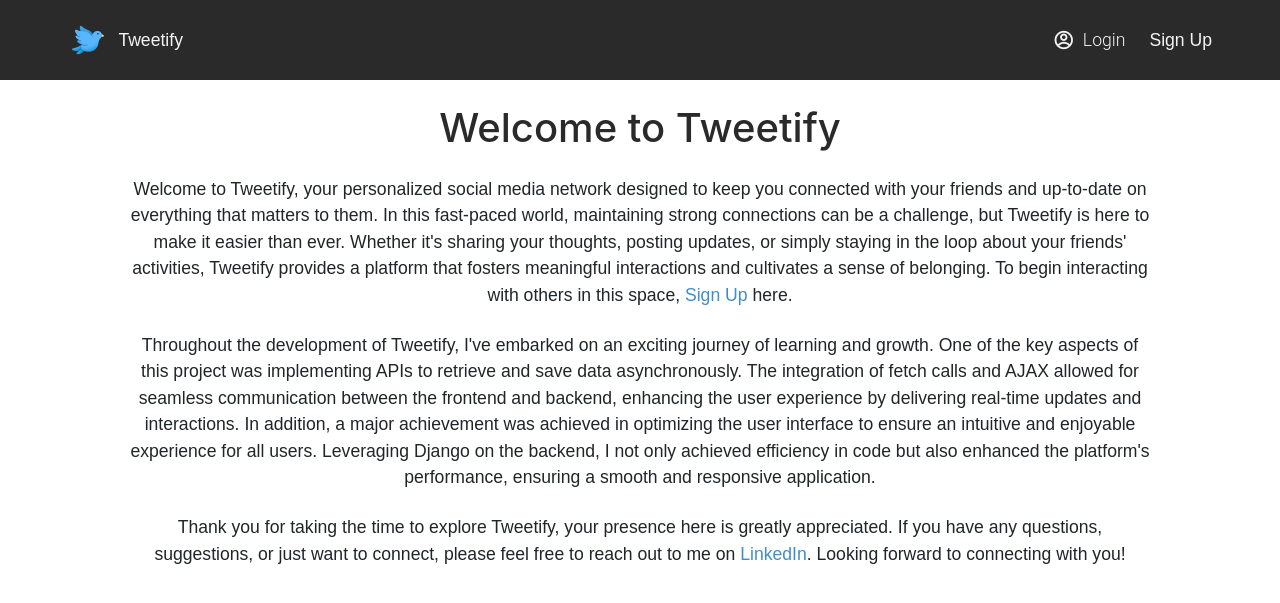
After one commit to ronaakk/Social-Media-Network, a Django app: page /about in a window 1280 px wide. The commit adds this page. Shown: the top 603 px of the page. Run offline with Django 3.2, Linux system fonts and the light colour scheme; some libraries are stand-ins or nearby versions.

Commit message:
Project complete

```diff
--- /dev/null
+++ b/network/static/network/css/about-page.css
@@ -0,0 +1,35 @@
+@import './styles.css';
+
+p, a {
+    font-family: 'Poppins', sans-serif;
+    text-align: center;
+    font-size: 1.1rem;
+}
+
+.welcome-header {
+    color: var(--bg-color);
+}
+
+.page-layout {
+    display: flex;
+    flex-direction: column;
+    justify-content: space-between;
+    align-items: center;
+    max-width: 80%;
+    margin: 2rem auto;
+    gap: 1.5rem;
+}
+
+.welcome-section {
+    margin-bottom: 1.5rem;
+}
+
+.linkedin-link {
+    color: var(--main-color);
+    transition: all 0.2s ease;
+}
+
+.linkedin-link:hover {
+    text-decoration: none !important;
+    color: var(--main-color-focus);
+}
--- a/network/static/network/css/comments.css
+++ b/network/static/network/css/comments.css
@@ -121,7 +121,6 @@
 .delete-button {
     font-size: 1.7rem;
     transition: all 0.3s ease;
-    margin-left: 19rem;
 }
 
 .delete-button:hover {
--- a/network/static/network/js/edit-post.js
+++ b/network/static/network/js/edit-post.js
@@ -184,7 +184,7 @@ function savePost(tweetId) {
     // Get the edited tweet content
     const newTweetContent = newTweetInput.value;
 
-    const newImage = tweetImageFileInput.files.length > 0
+    const newImage = tweetImageFileInput && tweetImageFileInput.files.length > 0
         ? tweetImageFileInput.files[tweetImageFileInput.files.length - 1]
         : '';
 
--- a/network/static/network/js/posts.js
+++ b/network/static/network/js/posts.js
@@ -245,7 +245,7 @@ function deletePreview(previewContainer) {
 }
 
 // Function to add posts to page (and sort them by date added)
-function addPostToPage(tweet, tweetImageFile = "", username, date_posted, likesCount, commentsCount, profilePic, loggedInUser, tweetId, hasLiked = "") {
+function addPostToPage(tweet, tweetImageFile = "", username, date_posted, likesCount, commentsCount, profilePic, loggedInUser = "", tweetId, hasLiked = "") {
     const feed = document.querySelector(".posts");
     const postTemplate = document.querySelector(".post");
 
@@ -307,6 +307,7 @@ function addPostToPage(tweet, tweetImageFile = "", username, date_posted, likesC
 
     // Checking to see if authenticated user is creator of tweet
     const editSection = tweetDetails.querySelector(".edit-section");
+    if (loggedInUser) {
       if (loggedInUser !== username) {
         editSection.style.display = "none";
       } else {
@@ -316,6 +317,7 @@ function addPostToPage(tweet, tweetImageFile = "", username, date_posted, likesC
         editButton.addEventListener('click', () => {
           editPost(tweetId);
         });
+      }
     }
 
     // Load the correct url for user profile
--- /dev/null
+++ b/network/templates/network/about.html
@@ -0,0 +1,25 @@
+{% extends 'network/layout.html' %}
+{% load static %}
+
+{% block extra_head %}
+    <link href="{% static 'network/css/about-page.css' %}" rel="stylesheet">
+    <title>{% block title %}About{% endblock %}</title>
+    <link rel="stylesheet" href="https://fonts.googleapis.com/css2?family=Material+Symbols+Outlined:opsz,wght,FILL,GRAD@20..48,100..700,0..1,-50..200" />
+{% endblock extra_head %}
+
+{% block body %}
+    <div class="page-layout">
+        <h1 class="welcome-header">Welcome to Tweetify</h1>
+        <main>
+            <section class="welcome-section">
+                <p>Welcome to Tweetify, your personalized social media network designed to keep you connected with your friends and up-to-date on everything that matters to them. In this fast-paced world, maintaining strong connections can be a challenge, but Tweetify is here to make it easier than ever. Whether it's sharing your thoughts, posting updates, or simply staying in the loop about your friends' activities, Tweetify provides a platform that fosters meaningful interactions and cultivates a sense of belonging. To begin interacting with others in this space, <a class='linkedin-link' href="{% url 'register' %}">Sign Up</a> here.
+            </section>
+            <section class="learnings-section">
+                <p>Throughout the development of Tweetify, I've embarked on an exciting journey of learning and growth. One of the key aspects of this project was implementing APIs to retrieve and save data asynchronously. The integration of fetch calls and AJAX allowed for seamless communication between the frontend and backend, enhancing the user experience by delivering real-time updates and interactions. In addition, a major achievement was achieved in optimizing the user interface to ensure an intuitive and enjoyable experience for all users. Leveraging Django on the backend, I not only achieved efficiency in code but also enhanced the platform's performance, ensuring a smooth and responsive application.</p>
+            </section>
+        </main>
+        <footer>
+            <p>Thank you for taking the time to explore Tweetify, your presence here is greatly appreciated. If you have any questions, suggestions, or just want to connect, please feel free to reach out to me on <a class='linkedin-link' href="https://www.linkedin.com/in/ronak-patel-bba9a91a1" target="_blank">LinkedIn</a>. Looking forward to connecting with you!</p>
+        </footer>
+    </div>
+{% endblock body %}
--- a/network/templates/network/index.html
+++ b/network/templates/network/index.html
@@ -2,6 +2,7 @@
 {% load static %}
 
 {% block extra_head %}
+    <title>{% block title %}Tweetify{% endblock %}</title>
     <script src= {% static 'network/js/posts.js' %} type="text/javascript"></script>
     <script src= {% static 'network/js/edit-post.js' %} type="text/javascript"></script>
     <script src= {% static 'network/js/likes.js' %} type="text/javascript"></script>
--- a/network/templates/network/layout.html
+++ b/network/templates/network/layout.html
@@ -20,18 +20,10 @@
     <body>
           <header>
             <div class="left-section navbar">
-              <a class="logo" href="#">
+              <a class="logo" href="{% url 'about' %}" class="nav-link {% if request.resolver_match.view_name == 'about' %}active{% endif %}">
                 <img class="icon" src="{% static 'icons/bird-logo.png' %}" id="tweetify-tab">
                 <span class="app-name">Tweetify</span>
               </a>
-              {% if not user.is_authenticated %}
-                <a href="{% url 'index' %}" class="nav-link home" id="home-tab">
-                  <div class="remix-icon-item">
-                    <i class="remix-icon ri-home-4-line"></i>
-                    <p>Home</p>
-                  </div>
-                </a>
-              {% endif %}
             </div>
 
             <ul class="navbar">
@@ -71,17 +63,17 @@
                   </div>
                 </a>
 
-                <a class="username" href="{% url 'change_profile' %}" id="profile-tab">
+                <a class="username {% if request.resolver_match.view_name == 'change_profile' %}active{% endif %}" href="{% url 'change_profile' %}" id="profile-tab">
                   {{ user.username }}
                 </a>
               {% else %}
-                <a href="{% url 'login' %}" class="user">
+                <a href="{% url 'login' %}" class="user {% if request.resolver_match.view_name == 'login' %}active{% endif %}">
                   <div class="remix-icon-item">
                     <i class="remix-icon ri-account-circle-line"></i>
                     <p>Login</p>
                   </div>
                 </a>
-                <a href="{% url 'register' %}" class="register">Sign Up</a>
+                <a href="{% url 'register' %}" class="register {% if request.resolver_match.view_name == 'register' %}active{% endif %}">Sign Up</a>
               {% endif %}
             </div>
           </header>
--- a/network/templates/network/profile-settings.html
+++ b/network/templates/network/profile-settings.html
@@ -2,6 +2,7 @@
 {% load static %}
 
 {% block extra_head %}
+    <title>{% block title %}Profile Settings{% endblock %}</title>
     <link href="{% static 'network/css/profile-settings-form.css' %}" rel="stylesheet">
     <script src= {% static 'network/js/profile-settings.js' %} type="text/javascript"></script>
 {% endblock extra_head %}
--- a/network/templates/network/user-profile.html
+++ b/network/templates/network/user-profile.html
@@ -72,14 +72,14 @@
                                     <!-- Edit/Delete a post (given creator is authenticated), Likes, Comments (give this div a class of "tweet-actions") -->
                                     <div class="tweet-actions-post">
                                         <div class="tweet-actions-section">
-                                            {% if user_profile.user.username == users_profile.user.username %}
+                                            {% comment %} {% if user_profile.user.username == users_profile.user.username %}
                                                 <div class="edit-section">
                                                     <!-- Edit Button -->
                                                     <button class="edit-button">
                                                         <span class="material-symbols-outlined">edit_square</span>
                                                     </button>
                                                 </div>
-                                            {% endif %}
+                                            {% endif %} {% endcomment %}
 
                                             <div class="like-section {% if tweet.tweet_id in current_user_likes %}liked{% endif %}">
                                                 <!-- Like Button -->
--- a/network/urls.py
+++ b/network/urls.py
@@ -7,6 +7,7 @@ urlpatterns = [
     path("", views.index, name="index"),
     path("login", views.login_view, name="login"),
     path("logout", views.logout_view, name="logout"),
+    path("about", views.about, name="about"),
     path("register", views.register, name="register"),
     path("profile_settings", views.change_profile, name="change_profile"),
     path("user/<str:username>", views.view_profile, name="view_profile"),
--- a/network/views.py
+++ b/network/views.py
@@ -28,7 +28,7 @@ def index(request):
         user_profile = None
 
     return render(request, "network/index.html", {
-        "user_profile" : user_profile
+        "user_profile" : user_profile,
     })
 
 def login_view(request):
@@ -51,7 +51,7 @@ def login_view(request):
 
 def logout_view(request):
     logout(request)
-    return HttpResponseRedirect(reverse("index"))
+    return HttpResponseRedirect(reverse("login"))
 
 def register(request):
     if request.method == "POST":
@@ -241,7 +241,10 @@ def home_feed(request):
             comments_count = Comment.objects.filter(tweet = post).count()
 
             # Check if the current user has liked the tweet
-            has_liked = Like.objects.filter(user=request.user, tweet=post).exists()
+            if request.user.is_authenticated:
+                has_liked = Like.objects.filter(user=request.user, tweet=post).exists()
+            else:
+                has_liked = False
 
             feed_data.append({
                 "tweet": post.tweet,
@@ -256,7 +259,7 @@ def home_feed(request):
             })
         return JsonResponse({
             "feed_posts": feed_data,
-            "logged_in_user": request.user.username
+            "logged_in_user": request.user.username if request.user.is_authenticated else None
         }, status=200, content_type="application/json")
     else:
         return JsonResponse({"error": "GET request requried."}, status=400, content_type="application/json")
@@ -520,3 +523,13 @@ def delete_comment(request, comment_id):
         return JsonResponse({"message": "Comment deleted successfully.", "commentsCount": comment_count}, status=200, content_type="application/json")
     else:
         return JsonResponse({"error": "POST request required."}, status=400, content_type="application/json")
+
+def about(request):
+    try:
+        user_profile = UserProfile.objects.get(user = request.user)
+    except:
+        user_profile = None
+
+    return render(request, "network/about.html", {
+        "user_profile": user_profile,
+    })
```
Also changed, not shown: network/static/network/js/logged-out.js (added, +106 -0 lines), network/templates/network/logged-out.html (added, +82 -0 lines), db.sqlite3, media/profile-pictures/images_1_IsEndu5.jpeg (added). Lines whose indentation alone changed are shown as unchanged.
